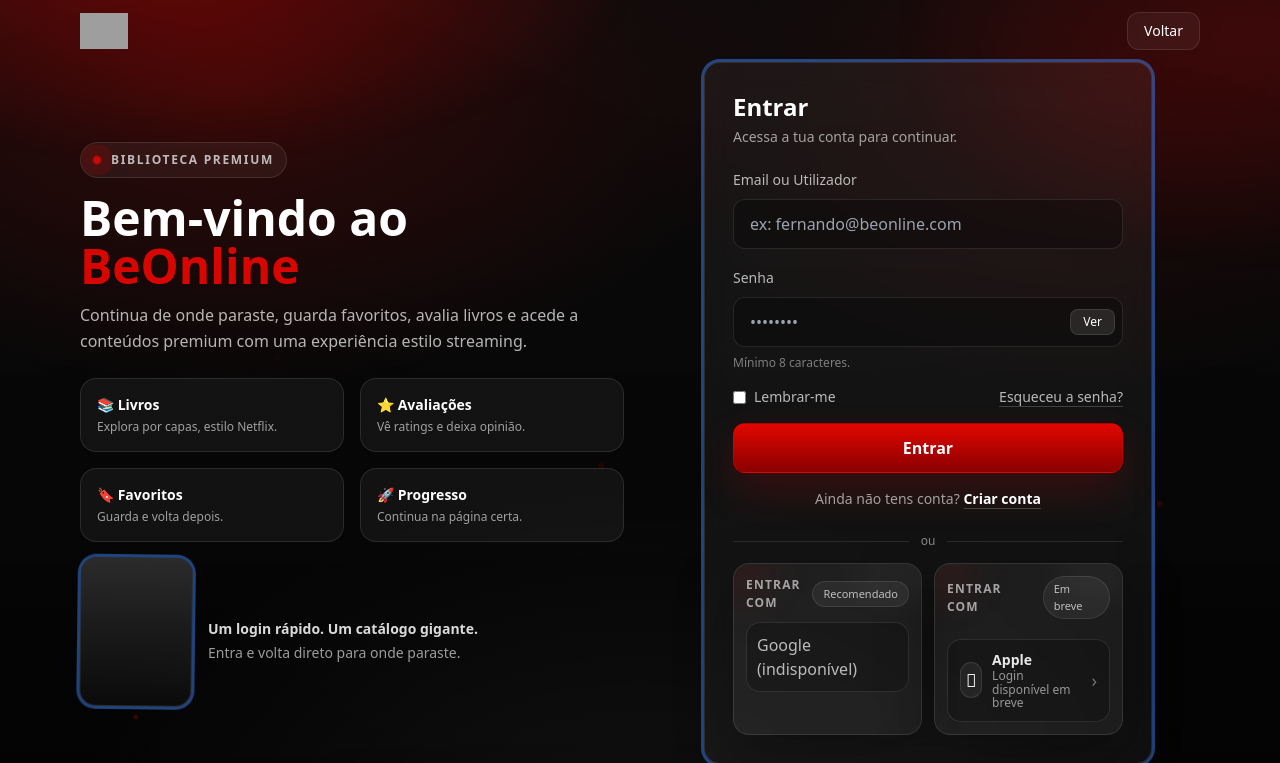
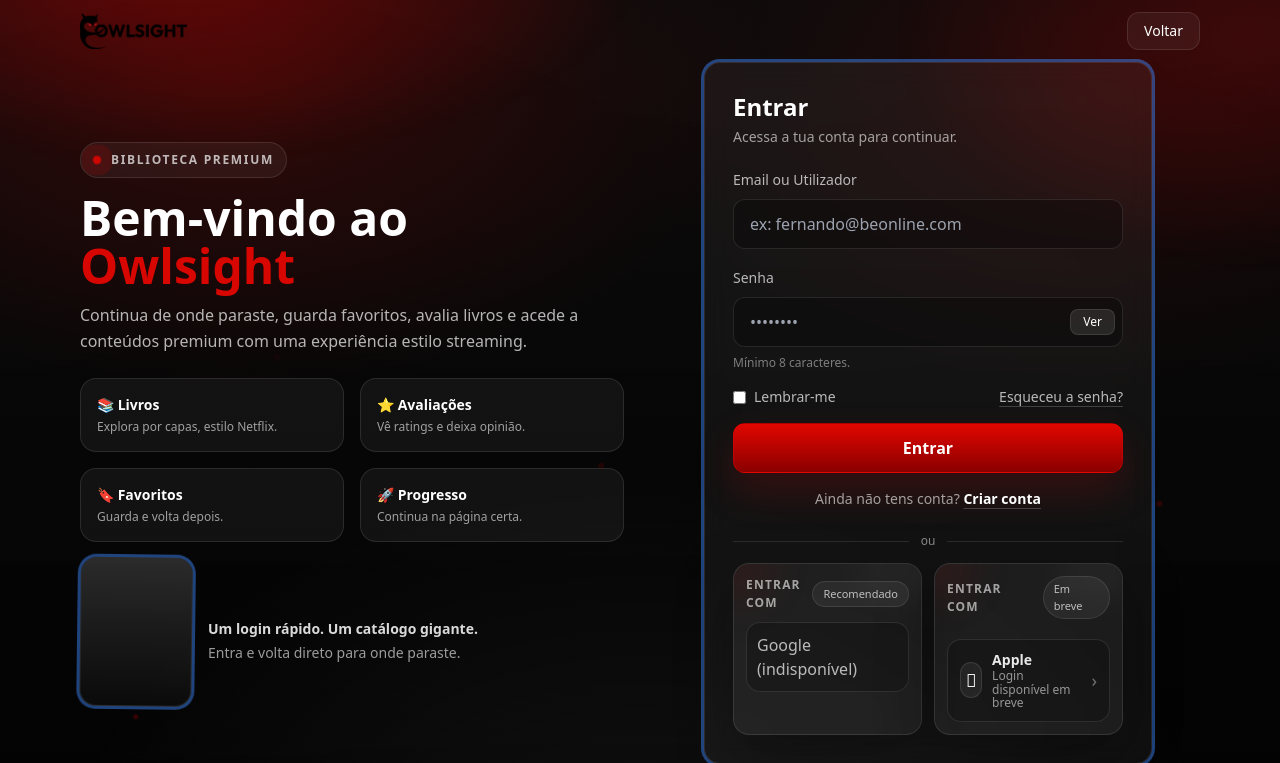
Before and after one commit to fernandomacombo/owlsight, a Django app: page /login/ in a window 1280 px wide. Shown: the top 763 px of the page. Run offline with Django 5.2, Linux system fonts and the light colour scheme; some libraries are stand-ins or nearby versions; grey boxes are pictures that could not be loaded.

Commit message:
atualizado

```diff
--- a/frontend/templates/frontend/index.html
+++ b/frontend/templates/frontend/index.html
@@ -5,7 +5,7 @@
   <meta charset="utf-8" />
   <meta name="viewport" content="width=device-width,initial-scale=1" />
   <script src="https://cdn.tailwindcss.com"></script>
-  <title>BeOnline — Livros</title>
+  <title>Owlsight — Livros</title>
 
   <style>
     :root{
@@ -653,7 +653,7 @@
       <!-- NAV -->
       <div class="nav">
         <div class="brand">
-          <img src="{% static 'frontend/images/BeOnline_logo.png' %}" alt="BeOnline" />
+          <img src="{% static 'frontend/images/logo.png' %}" alt="BeOnline" />
           <div class="tag">Biblioteca premium • estilo streaming</div>
         </div>
 
--- a/frontend/templates/frontend/login.html
+++ b/frontend/templates/frontend/login.html
@@ -9,7 +9,7 @@
   <!-- Google Identity Services -->
   <script src="https://accounts.google.com/gsi/client" async defer></script>
 
-  <title>BeOnline — Login</title>
+  <title>Owlsight — Login</title>
 
   <style>
     :root{
@@ -364,7 +364,7 @@
     <!-- Top bar -->
     <header class="max-w-6xl mx-auto w-full px-4 py-3 flex items-center justify-between">
       <a href="/" class="flex items-center gap-3">
-        <img src="{% static 'frontend/images/BeOnline_logo.png' %}" alt="BeOnline" class="h-9 object-contain">
+        <img src="{% static 'frontend/images/logo.png' %}" alt="BeOnline" class="h-9 object-contain">
       </a>
 
       <a href="/"
@@ -383,7 +383,7 @@
         </div>
 
         <h1 class="mt-4 text-3xl sm:text-4xl lg:text-5xl font-extrabold leading-tight">
-          Bem-vindo ao <span style="color: rgba(225,6,0,.95);">BeOnline</span>
+          Bem-vindo ao <span style="color: rgba(225,6,0,.95);">Owlsight</span>
         </h1>
 
         <p class="mt-3 text-white/70 text-base leading-relaxed max-w-xl">
```
